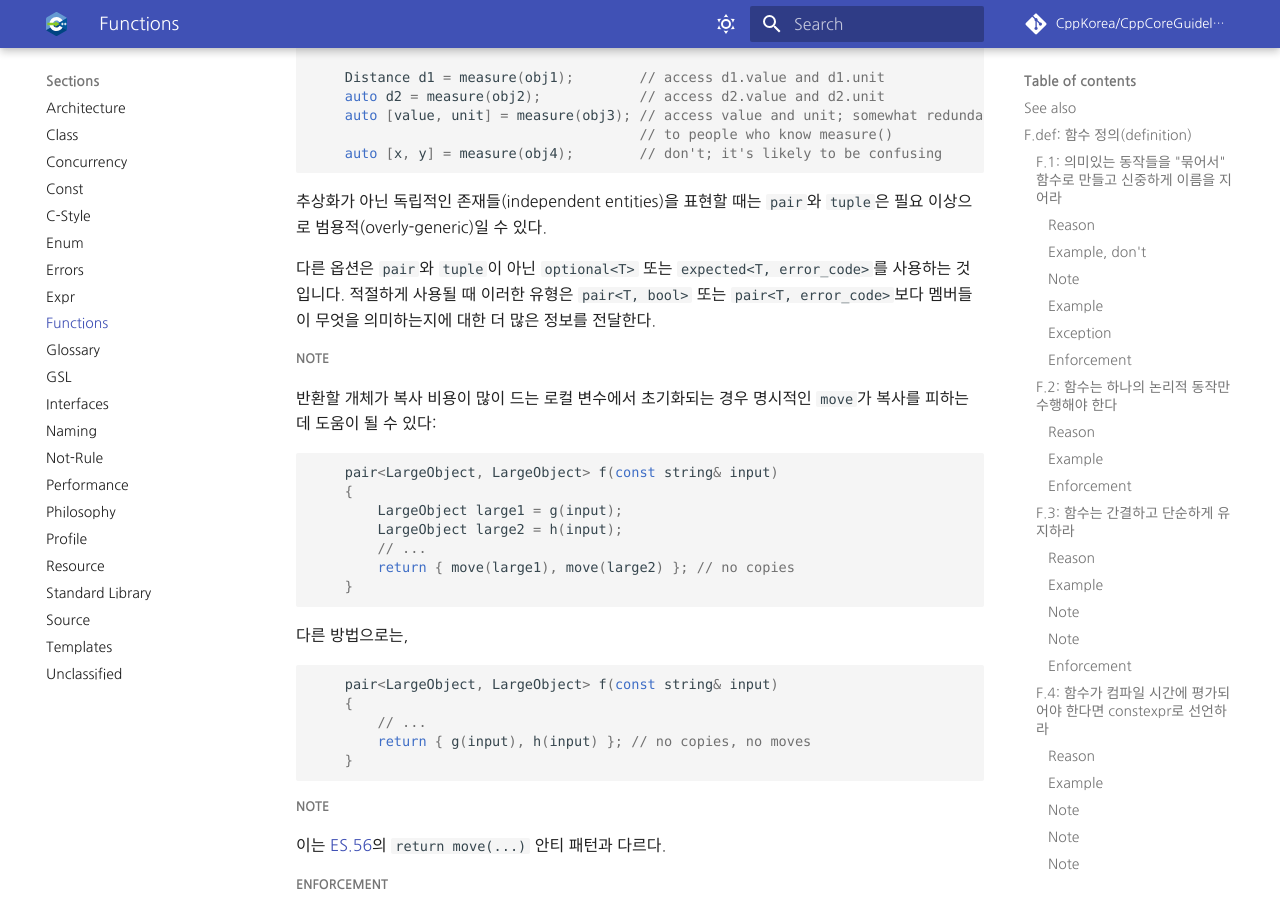
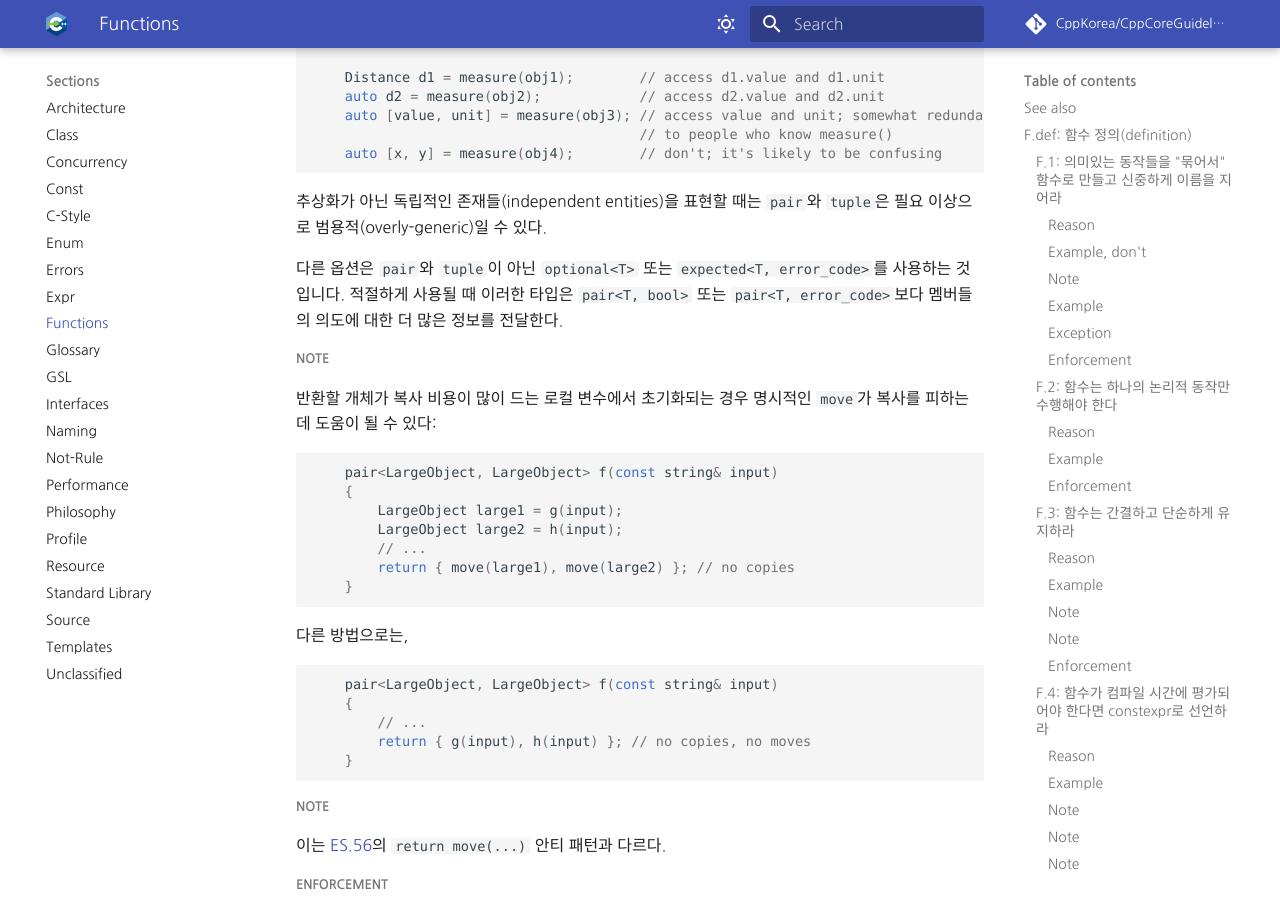
Before and after one commit to CppKorea/CppCoreGuidelines, an MkDocs documentation site: the page built from sections/Functions.md, in a window 1280 px wide and 900 px high, scrolled down 20797 px. Built offline with MkDocs 1.6.1 and Material for MkDocs 9.7.7, drawn with Linux system fonts in a browser that asks for light colours; some web fonts are replaced; comment, search, counter and statistics services are not loaded.

Commit message:
Update sections/Functions.md
Co-authored-by: Park DongHa <luncliff@gmail.com>

```diff
--- a/sections/Functions.md
+++ b/sections/Functions.md
@@ -910,7 +910,7 @@ C++ 17에서는 다수의 변수들을 선언과 동시에 초기화 할 수 있
 
 추상화가 아닌 독립적인 존재들(independent entities)을 표현할 때는 `pair`와 `tuple`은 필요 이상으로 범용적(overly-generic)일 수 있다.
 
-다른 옵션은 `pair`와 `tuple`이 아닌 `optional<T>` 또는 `expected<T, error_code>`를 사용하는 것입니다. 적절하게 사용될 때 이러한 유형은 `pair<T, bool>` 또는 `pair<T, error_code>`보다 멤버들이 무엇을 의미하는지에 대한 더 많은 정보를 전달한다.
+다른 옵션은 `pair`와 `tuple`이 아닌 `optional<T>` 또는 `expected<T, error_code>`를 사용하는 것입니다. 적절하게 사용될 때 이러한 타입은 `pair<T, bool>` 또는 `pair<T, error_code>`보다 멤버들의 의도에 대한 더 많은 정보를 전달한다.
 
 ##### Note
 
```
